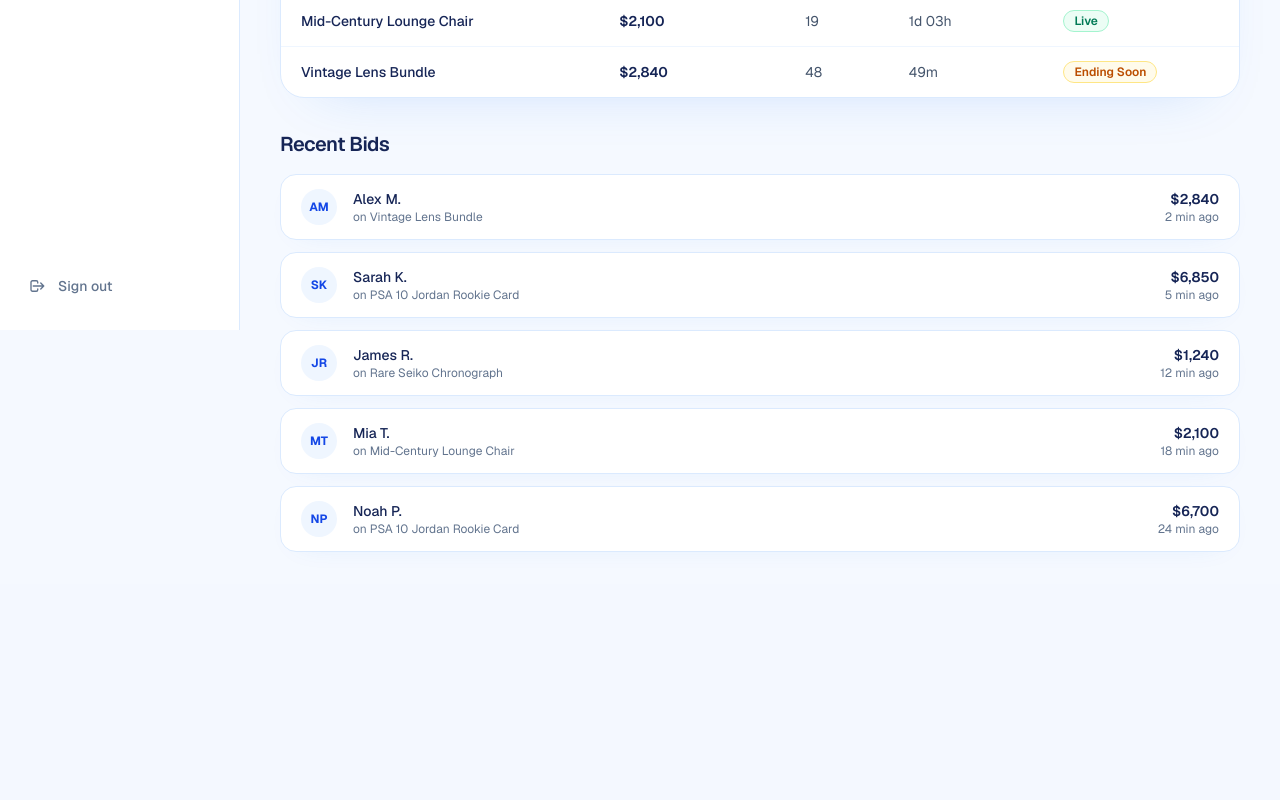
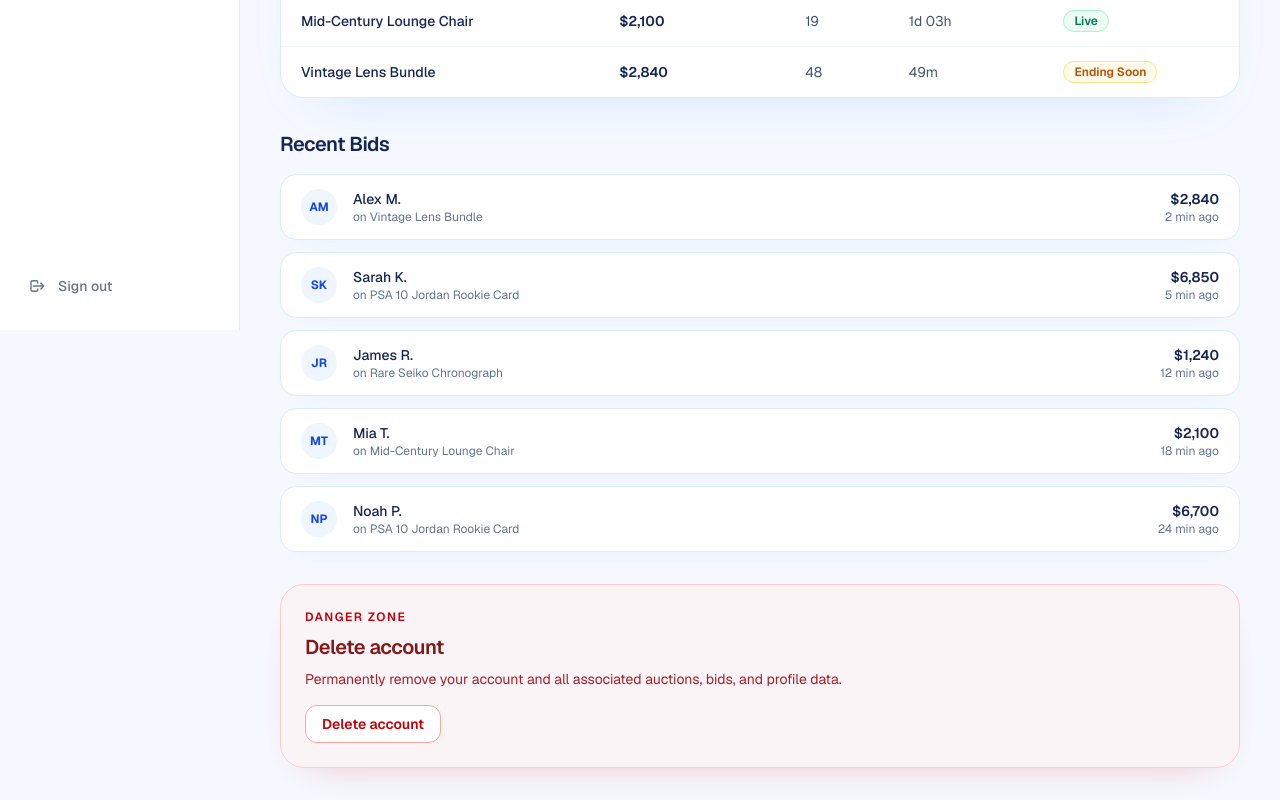
Before and after one commit to ahmdjlt/BidZone, a Next.js app in the folder frontend/: page /dashboard in a window 1280 px wide. Shown: the part 470-1270 px from the top of the page. Before the commit the page ends 1054 px from the top, so only its background shows below. Built offline with nearby package versions, Linux system fonts and the light colour scheme.

Commit message:
am adaugat buton stergere cont

```diff
--- a/frontend/app/(dashboard)/dashboard/page.tsx
+++ b/frontend/app/(dashboard)/dashboard/page.tsx
@@ -156,6 +156,25 @@ export default function DashboardPage() {
           ))}
         </div>
       </section>
+
+      {/* Danger zone */}
+      <section className="rounded-[1.5rem] border border-red-200 bg-red-50/60 p-5 shadow-[0_16px_40px_-28px_rgba(220,38,38,0.4)] sm:p-6">
+        <p className="text-xs font-semibold uppercase tracking-[0.13em] text-red-700">
+          Danger zone
+        </p>
+        <h2 className="mt-2 text-xl font-semibold tracking-tight text-red-900">
+          Delete account
+        </h2>
+        <p className="mt-2 max-w-2xl text-sm text-red-800/90">
+          Permanently remove your account and all associated auctions, bids, and profile data.
+        </p>
+        <button
+          type="button"
+          className="mt-4 rounded-xl border border-red-300 bg-white px-4 py-2 text-sm font-semibold text-red-700 transition-colors hover:bg-red-100 focus:outline-none focus:ring-4 focus:ring-red-200/70"
+        >
+          Delete account
+        </button>
+      </section>
     </div>
   );
 }
```
